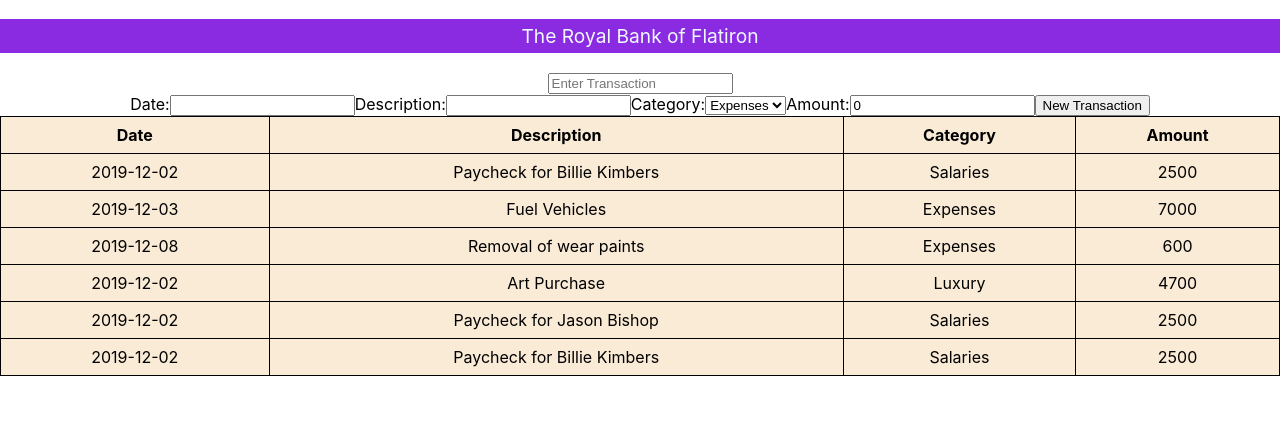
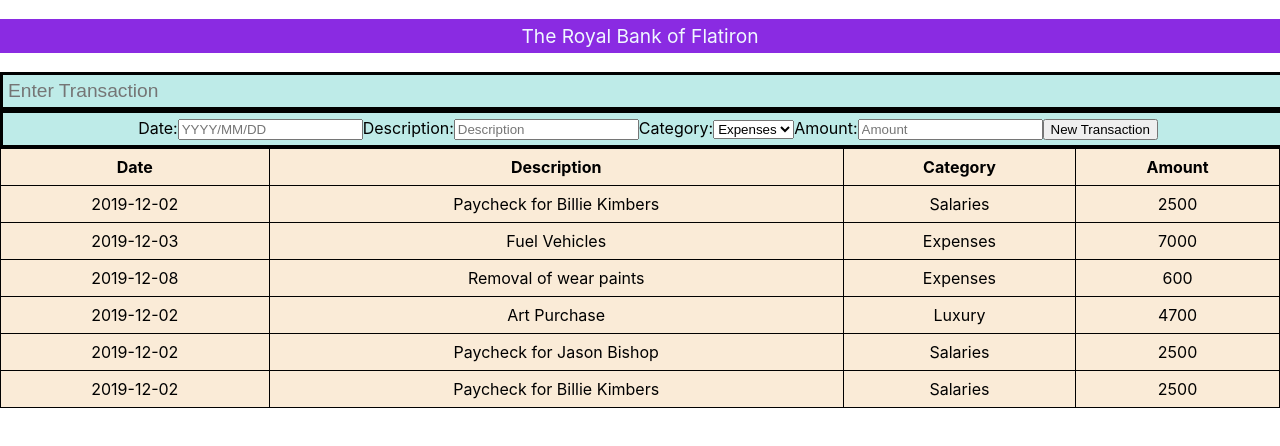
Before and after one commit to All3n0/Phase-2-code--challenge-1, a React (Create React App) app: page / in a window 1280 px wide. Shown: the top 446 px of the page. Built offline with nearby package versions, Linux system fonts and the light colour scheme.

Commit message:
styled the site and added placeholders to inputs

```diff
--- a/src/App.js
+++ b/src/components/App.js
@@ -1,5 +1,5 @@
 import React,{useState} from 'react';
-import './App.css';
+import '../css/App.css';
 import Header from './Header.js';
 import ItemForm from './Itemform.js';
 import transactionsData from './Transactions.js';
--- a/src/Header.js
+++ b/src/components/Header.js
@@ -1,5 +1,5 @@
 import React from "react";
-import './Header.css'
+import '../css/Header.css'
 
  export default function Header(){
     return (
--- a/src/Itemform.js
+++ b/src/components/Itemform.js
@@ -1,10 +1,11 @@
 import React,{useState} from "react";
+import '../css/Itemform.css'
 
 function ItemForm({onItemFormSubmit}){
     const [date,setDate]=useState("")
     const [Description,setDescription] =useState("");
     const [Category,setCategory] = useState("");
-    const [amount,setAmount] = useState("0");
+    const [amount,setAmount] = useState("");
 
     function handleSubmit(event){
         event.preventDefault();
@@ -12,10 +13,12 @@ function ItemForm({onItemFormSubmit}){
         onItemFormSubmit(newTrancaction);
         setDate('');
         setDescription('');
-        setAmount('0');
+        setAmount('');
     }
     function handleDateChange(event){
-        setDate(event.target.value);
+        const inputDate=event.target.value;
+        setDate(inputDate)
+
     }
     function handleDescriptionChange(event){
         setDescription(event.target.value)
@@ -24,18 +27,26 @@ function ItemForm({onItemFormSubmit}){
         setCategory(event.target.value)
     }
     function handleAmountChange(event){
-        setAmount(event.target.value)
+        const inputAmount = event.target.value;
+
+    const parsedAmount = parseFloat(inputAmount);
+    if (!isNaN(parsedAmount) || inputAmount === "") {
+        setAmount(parsedAmount);
+    } else {
+        setAmount(0);
+    }
+
     }
     return(
         <div>
-            <form onSubmit={handleSubmit}>
+            <form id="fiorm"onSubmit={handleSubmit}>
             <label>
                 Date:
-                <input type="text" name="date" value={date} onChange={handleDateChange}></input>
+                <input placeholder="YYYY/MM/DD" type="text" name="date" value={date} onChange={handleDateChange}></input>
             </label>
             <label>
                 Description:
-                <input type="text" name="description" value={Description} onChange={handleDescriptionChange}></input>
+                <input placeholder="Description" type="text" name="description" value={Description} onChange={handleDescriptionChange}></input>
             </label>
             <label>
                 Category:
@@ -47,7 +58,7 @@ function ItemForm({onItemFormSubmit}){
             </label>
             <label>
                 Amount:
-                <input type="text" name="amount" value={amount} onChange={handleAmountChange}></input>
+                <input placeholder="Amount" type="text" name="amount" value={amount} onChange={handleAmountChange}></input>
             </label>
             <button type="submit">New Transaction</button>
         </form>
--- a/src/Search.js
+++ b/src/components/Search.js
@@ -1,4 +1,5 @@
 import React,{useState} from "react";
+import '../css/Search.css';
 
 function Search({onSearch}){
     const [searchItem,setSearchItem]=useState('')
@@ -6,10 +7,8 @@ function Search({onSearch}){
         setSearchItem(e.target.value);
         onSearch(e.target.value);
     }
-
-    return(
-      <input  type="text" placeholder="Enter Transaction" value={searchItem} onChange={handleChange}/>
-
-    )
+     return(
+      <input id="search1" type="text" placeholder="Enter Transaction" value={searchItem} onChange={handleChange}/>
+       )
 }
 export default Search;
--- a/src/Table.js
+++ b/src/components/Table.js
@@ -1,5 +1,5 @@
 import React from "react";
-import './Table.css';
+import '../css/Table.css';
 
 
 function Table({transactions}){
--- /dev/null
+++ b/src/css/Itemform.css
@@ -0,0 +1,6 @@
+#fiorm{
+    background-color:rgb(190, 235, 232);
+    border: solid;
+    width: 100%;
+    padding: 5px;
+}
--- /dev/null
+++ b/src/css/Search.css
@@ -0,0 +1,7 @@
+#search1{
+    width: 100%;
+    border: solid;
+    padding: 5px;
+    background-color: rgb(190, 235, 232);
+    font-size: larger;
+}
--- a/src/index.js
+++ b/src/index.js
@@ -1,7 +1,7 @@
 import React from 'react';
 import ReactDOM from 'react-dom/client';
 import './index.css';
-import App from './App';
+import App from './components/App';
 import reportWebVitals from './reportWebVitals';
 
 const root = ReactDOM.createRoot(document.getElementById('root'));
```
Also changed, not shown: src/components/Transactions.js (renamed from src/Transactions.js), src/css/App.css (renamed from src/App.css), src/css/Header.css (renamed from src/Header.css), src/css/Table.css (renamed from src/Table.css).
